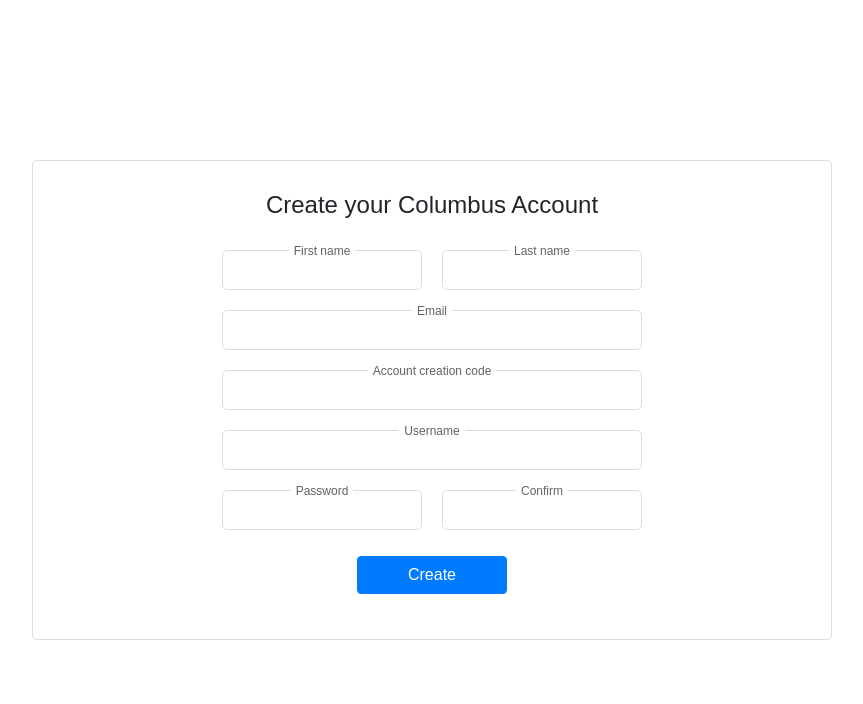
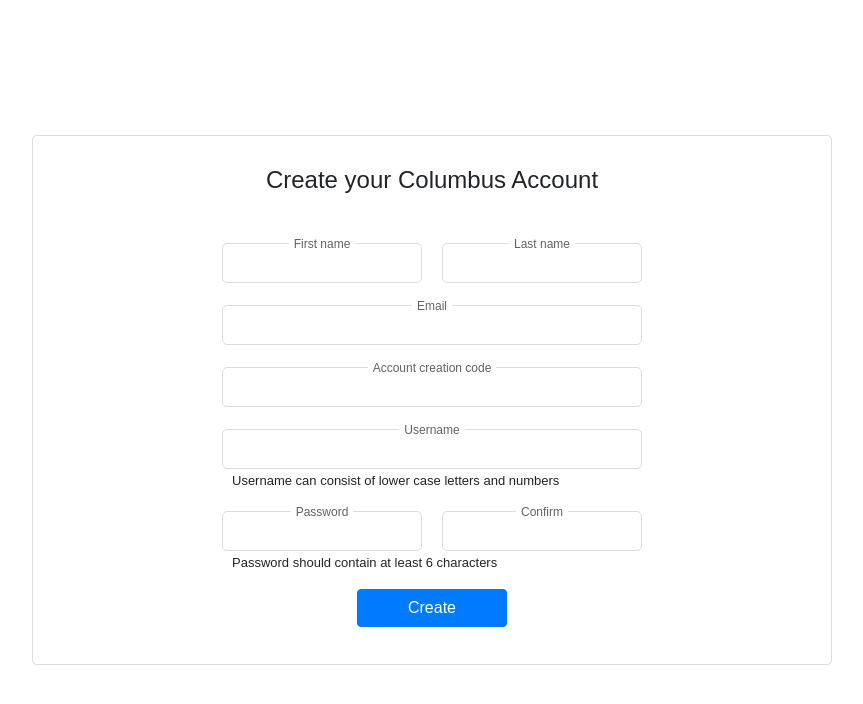
Before and after one commit to columbustech/cdrive, a Django app: page /accounts/create/ in a window 1280 px wide. Shown: the top 704 px of the page, without its empty margins (208-1071 px from the left). Run offline with Django 3.2, Linux system fonts and the light colour scheme; some libraries are stand-ins or nearby versions.

Commit message:
Added error message functionality during account creation

```diff
--- a/authentication/src/static/create-user.css
+++ b/authentication/src/static/create-user.css
@@ -15,7 +15,7 @@ body {
   width: 80%;
   max-width: 800px;
   min-width: 500px;
-  height: 480px;
+  height: 530px;
   border: 1px solid #DADCE0;
   border-radius: 5px;
 }
@@ -23,7 +23,7 @@ body {
   padding: 10px;
   border: 1px solid #DADCE0;
   border-radius: 5px;
-  margin: 10px;
+  margin: 20px 10px 2px 10px;
   height: 40px;
 }
 .input-text-container>label{
@@ -57,3 +57,15 @@ body {
   margin-left: auto;
   margin-right: auto;
 }
+.form-message {
+  font-family: sans-serif;
+  font-size: 13px;
+  height: 20px;
+  margin-left: 10px;
+  margin-right: 10px;
+  padding-left: 10px;
+  padding-right: 10px;
+}
+.error-message {
+  color: red;
+}
--- a/authentication/src/templates/registration/create-user.html
+++ b/authentication/src/templates/registration/create-user.html
@@ -20,7 +20,14 @@ integrity="sha384-JjSmVgyd0p3pXB1rRibZUAYoIIy6OrQ6VrjIEaFf/nJGzIxFDsf4x0xIM+B07j
     <div class="create-user-container">
       <form class="form-signin" action="{% url 'create_account' %}" method="post">
       {% csrf_token %}
-      <div class="h4" style="font-weight:400; margin-top:30px; margin-bottom: 20px; font-family: sans-serif"> Create your Columbus Account</div>
+      <div class="h4" style="font-weight:400; margin-top:30px; font-family: sans-serif"> Create your Columbus Account</div>
+      <div class="form-message error-message">
+        {% if messages %}
+          {% for message in messages %}
+            {{ message }}
+          {% endfor %}
+        {% endif %}
+      </div>
       <div class="inputs-container">
         <div class="input-text-container" style="width:200px; float:left;">
 	  <label>First name</label>
@@ -42,6 +49,9 @@ integrity="sha384-JjSmVgyd0p3pXB1rRibZUAYoIIy6OrQ6VrjIEaFf/nJGzIxFDsf4x0xIM+B07j
 	  <label>Username</label>
 	  <input type="text" name="username" class="input-text-field" autocomplete="off"/>
         </div>
+	<div class="form-message" style="float:left;">
+	  Username can consist of lower case letters and numbers
+	</div>
         <div class="input-text-container" style="width:200px; float:left;">
 	  <label>Password</label>
 	  <input type="password" name="password" class="input-text-field" />
@@ -50,6 +60,9 @@ integrity="sha384-JjSmVgyd0p3pXB1rRibZUAYoIIy6OrQ6VrjIEaFf/nJGzIxFDsf4x0xIM+B07j
 	  <label>Confirm</label>
 	  <input type="password" name="confirm" class="input-text-field" />
         </div>
+	<div class="form-message" style="float:left;">
+	  Password should contain at least 6 characters
+	</div>
 	<div class="text-center">
 	  <button type="submit" class="btn btn-primary mt-3" style="width:150px">Create</button>
 	</div>
```
